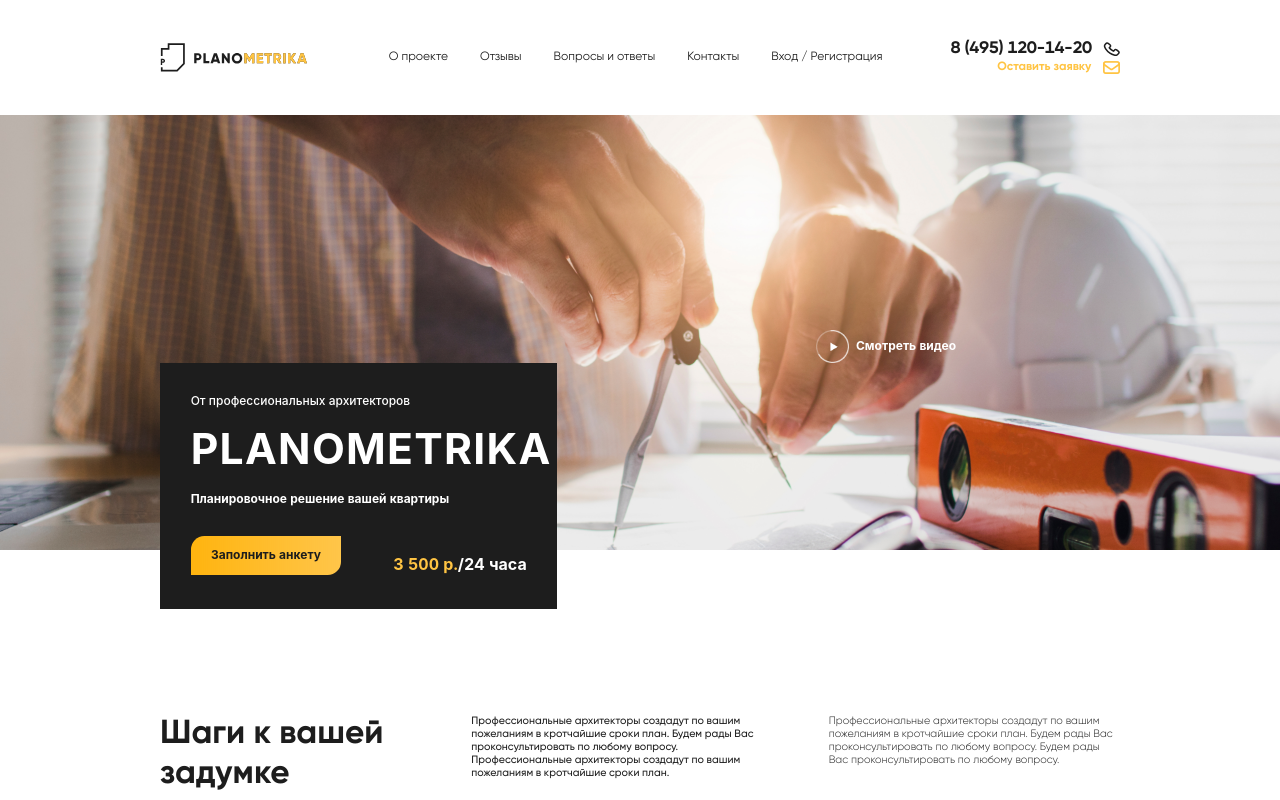
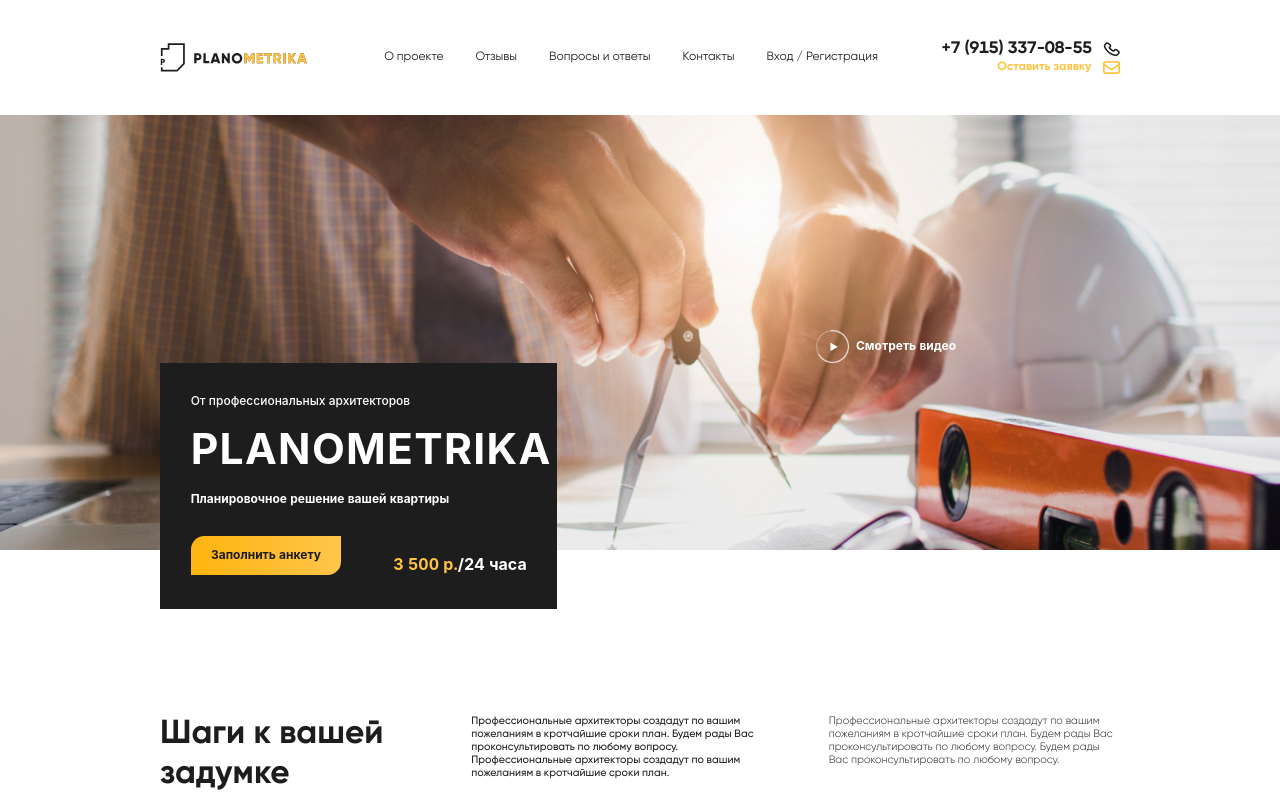
Before and after one commit to Gilll/planomertika, a React (Create React App) app: page / in a window 1280 px wide. Shown: the top 800 px of the page. Built offline with nearby package versions, Linux system fonts and the light colour scheme.

Commit message:
contacts

```diff
--- a/src/components/Footer.jsx
+++ b/src/components/Footer.jsx
@@ -13,8 +13,8 @@
                         <img src={process.env.PUBLIC_URL + "/img/logoWhite.svg"} alt="" />
                     </Link>
                     <div className={s.addressWrap}>
-                        <div className={s.addressItem}>Г.Москва, ул. Зорге 22А</div>
-                        <Link to="#" className={s.addressItem}>+7 499 504 3679</Link>
+                        <div className={s.addressItem}>г.Москва, Берсеневская наб., 20, 119072</div>
+						<a href="tel:+79153370855" className={s.addressItem}>+7 (915) 337-08-55</a>
                         <Link to="#" className={s.addressItem}>info@lichtschneider.ru</Link>
                     </div>
                     <ul className={s.navList}>
--- a/src/components/Header.jsx
+++ b/src/components/Header.jsx
@@ -133,7 +133,7 @@
                 </nav>
                 <div className={s.header__contact}>
                     <div className={s.header__tel}>
-                        <a className='tel-link' href="tel:+84951201420">8 (495) 120-14-20</a>
+						<a className='tel-link' href="tel:+79153370855">+7 (915) 337-08-55</a>
                         <div className="tel-img">
                             <img src={process.env.PUBLIC_URL + "/img/tel.svg"} alt="" />
                         </div>
```
